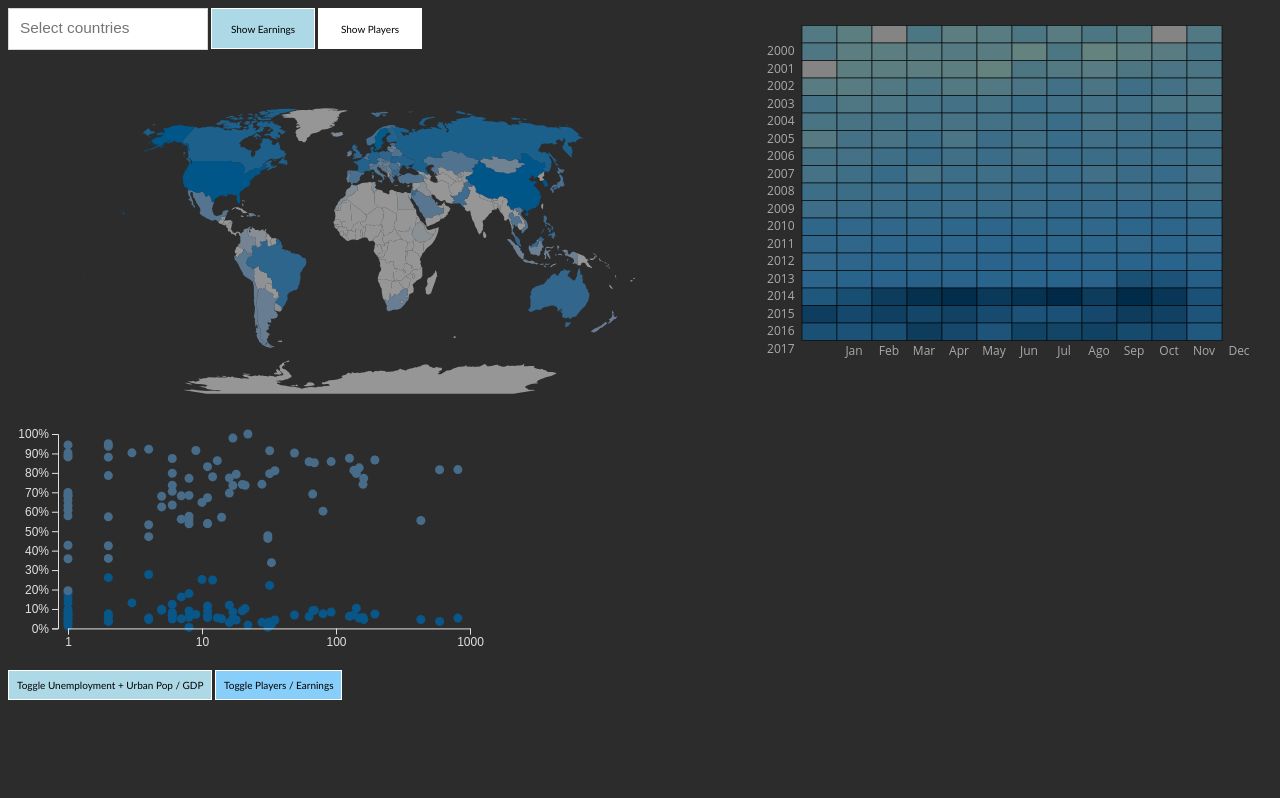
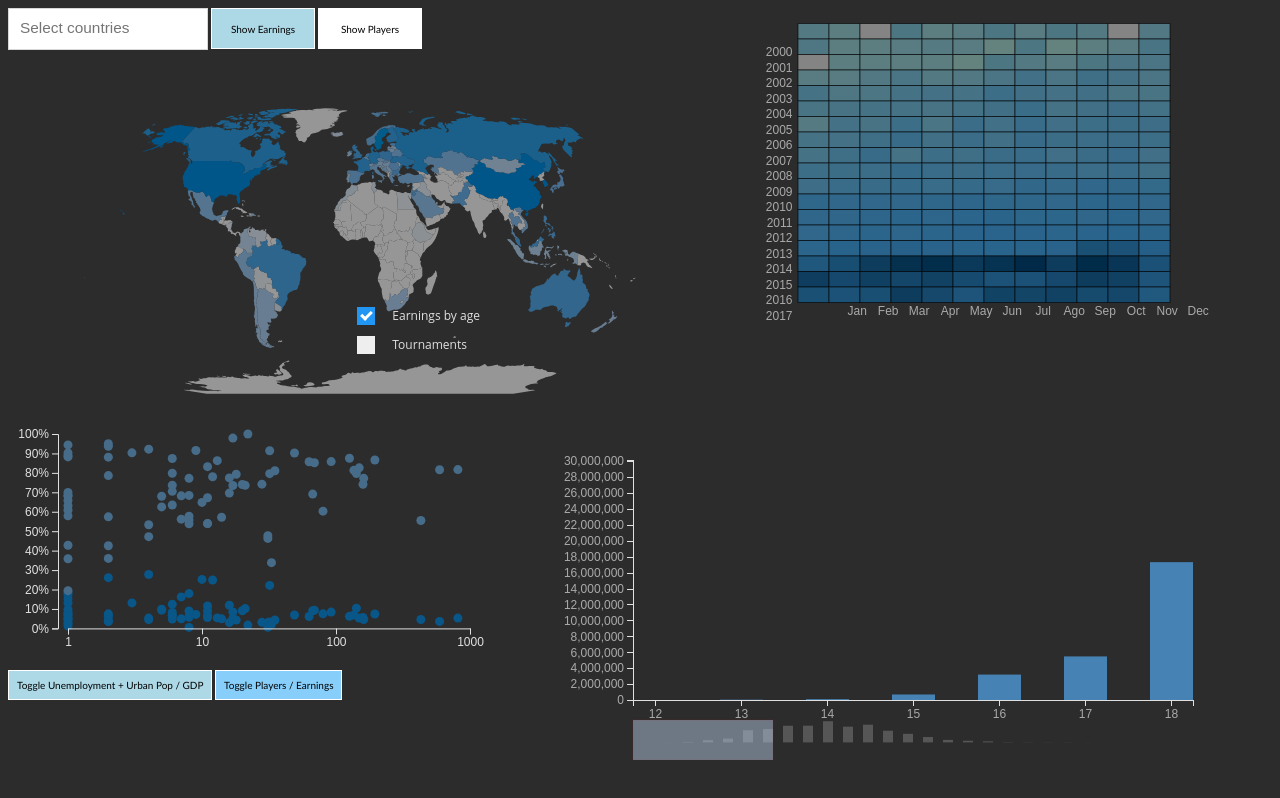
Before and after one commit to lucasrafael98/IV1819-esports, a plain HTML site: page d3/zz_main/index.html in a window 1280 px wide. Drawn offline with Linux system fonts and the light colour scheme.

Commit message:
Bar chart inside the main site.

```diff
--- a/d3/zz_main/css/barchart.css
+++ b/d3/zz_main/css/barchart.css
@@ -17,7 +17,7 @@ svg {
   .axis path,
   .axis line {
     fill: none;
-    stroke: #000;
+    stroke: rgb(224, 224, 224);
     shape-rendering: crispEdges;
   }
 
@@ -42,24 +42,28 @@ svg {
   }
 
   .chart-menu{
-      position: fixed;
-      right: 43%;
-      top: 4%;
+      position: absolute;
+      right: 100vh;
+      top: 24vw;
   }
 
   .chart-submenu{
       display: none;
+      position: absolute;
+      top: 0.5vh;
+      left: 6.5vw;
       padding-left: 2.3em;
       padding-top: 1em;
   }
 
   .container {
+      color: rgb(224, 224, 224);
       display: block;
       position: relative;
       padding-left: 35px;
       margin-bottom: 12px;
       cursor: pointer;
-      font-size: 19px;
+      font-size: 12px;
       -webkit-user-select: none;
       -moz-user-select: none;
       -ms-user-select: none;
@@ -80,8 +84,8 @@ svg {
       position: absolute;
       top: 0;
       left: 0;
-      height: 25px;
-      width: 25px;
+      height: 18px;
+      width: 18px;
       background-color: #eee;
   }
 
@@ -109,10 +113,10 @@ svg {
 
   /* Style the checkmark/indicator */
   .container .checkmark:after {
-      left: 9px;
-      top: 5px;
-      width: 5px;
-      height: 10px;
+      left: 6px;
+      top: 2px;
+      width: 4px;
+      height: 8px;
       border: solid white;
       border-width: 0 3px 3px 0;
       -webkit-transform: rotate(45deg);
--- a/d3/zz_main/index.html
+++ b/d3/zz_main/index.html
@@ -6,6 +6,7 @@
         <meta charset="utf-8"/>
         <link rel="stylesheet" href="css/style.css">
         <link rel="stylesheet" href="css/fastselect.css">
+        <link rel="stylesheet" href="css/barchart.css">
         <script>
             var hammerTest = "ff";
         </script>
@@ -14,6 +15,7 @@
         <script src="d3/d3-geo-projection.v2.min.js"></script>
         <script src="js/scatter.js" charset="utf-8"></script>
         <script src="js/heatmap.js" charset="utf-8"></script>
+        <script src="js/barchart.js" charset="utf-8"></script>
         <script src="js/jquery-3.3.1.min.js" charset="utf-8"></script>
         <script src="js/chloropleth.js" charset="utf-8"></script>
         <script src="js/fastsearch.js" charset="utf-8"></script>
@@ -218,5 +220,32 @@
             <span class="btn" id="togg-y">Toggle Unemployment + Urban Pop / GDP</span>
             <span class="btn" id="togg-x">Toggle Players / Earnings</span>
         </div>
+        <div class="superbchart">
+            <div id="barchart" style="position: absolute; top: 55vh; left: 44vw;"></div>
+            <div class="chart-menu">
+                <label class="container">
+                    <input id="check1" onchange="handleCheckBox(this)" type="checkbox" checked="checked">
+                    <span class="checkmark"></span>
+                    Earnings by age
+                </label>
+                <label class="container">
+                    <input id="check2" onchange="handleCheckBox(this)" type="checkbox">
+                    <span class="checkmark"></span>
+                    Tournaments
+                </label>
+                <div class="chart-submenu">
+                    <label class="container">
+                        <input id="check3" onchange="handleCheckBox(this)" type="checkbox">
+                        <span class="checkmark"></span>
+                    Earnings
+                    </label>
+                    <label class="container">
+                        <input id="check4" onchange="handleCheckBox(this)" type="checkbox">
+                        <span class="checkmark"></span>
+                    Quantity
+                    </label>
+                </div>
+            </div>
+        </div>
     </body>
 </html>
--- a/d3/zz_main/js/barchart.js
+++ b/d3/zz_main/js/barchart.js
@@ -31,9 +31,9 @@ function gen_vis(){
     var margin =  {top: 20, right: 10, bottom: 20, left: 70};
     var marginOverview = {top: 30, right: 10, bottom: 20, left: 70};
     var selectorHeight = 40;
-    var width = 1000 - margin.left - margin.right;
-    var height = 400 - margin.top - margin.bottom - selectorHeight;
-    var heightOverview = 80 - marginOverview.top - marginOverview.bottom;
+    var width = window.innerWidth * 0.5 - margin.left - margin.right;
+    var height = window.innerHeight * 0.4 - margin.top - margin.bottom - selectorHeight;
+    var heightOverview = window.innerHeight * 0.089 - marginOverview.top - marginOverview.bottom;
 
     var maxLength = d3.max(teams_sorted.map(function(d){ return d.TeamName.length}))
     var barWidth = maxLength * 3;
@@ -55,7 +55,7 @@ function gen_vis(){
     var xAxis  = d3.axisBottom().scale(xscale);
     var yAxis  = d3.axisLeft().scale(yscale);
 
-    var svg = d3.select("body").append("svg")
+    var svg = d3.select("#barchart").append("svg")
         .attr("width", width + margin.left + margin.right)
         .attr("height", height + margin.top + margin.bottom + selectorHeight);
 
@@ -107,7 +107,7 @@ function gen_vis(){
             .duration(1000)
             .attr("height", function(d) {return heightOverview - yOverview(d.earnings);})
             .attr("y", function (d) { return height + heightOverview + yOverview(d.earnings); })
-            .attr("x", function(d) { return xOverview(d.age) -5;})
+            .attr("x", function(d) { return xOverview(d.age) - 5;})
             .attr("width", function(d) { return xOverview.bandwidth();});
         rects = bars.selectAll("rect").data(earningsByAge)
             .transition()
@@ -158,13 +158,13 @@ function gen_vis(){
             .duration(1000)
             .attr("height", function(d) {return heightOverview - yOverview(d.TotalUSDPrize);})
             .attr("y", function (d) { return height + heightOverview + yOverview(d.TotalUSDPrize); })
-            .attr("x", function(d) { return xOverview(d.TeamName) - 117;})
+            .attr("x", function(d) { return xOverview(d.TeamName) - 84;})
             .attr("width", function(d) { return xOverview.bandwidth();});
         subBars.data(teams_sorted).enter().append("rect")
             .classed('subBar extra-subBar', true)
             .attr("height", function(d) {return heightOverview - yOverview(d.TotalUSDPrize);})
             .attr("y", function (d) { return height + heightOverview + yOverview(d.TotalUSDPrize); })
-            .attr("x", function(d) { return xOverview(d.TeamName) - 117;})
+            .attr("x", function(d) { return xOverview(d.TeamName) - 84;})
             .attr("width", function(d) { return xOverview.bandwidth();});
         displayed = d3.scaleQuantize()
             .domain([0, width])
--- a/d3/zz_main/js/chloropleth.js
+++ b/d3/zz_main/js/chloropleth.js
@@ -24,7 +24,7 @@ var colorPlayersScale = d3.scaleLinear()
 
 
 //Load Data
-var promises = [
+var promises_cl = [
   d3.json("data/world-110m.geojson"),
   d3.json("data/countries.json").then(function(d) {
     for(var country in d["countries"]) {
@@ -45,7 +45,7 @@ returnActualColorScale = function(info){
     return colorPlayersScale(info)
 }
 
-Promise.all(promises).then(function(values){
+Promise.all(promises_cl).then(function(values){
 
   var mSelect = $('.multipleSelect').fastselect({
     onItemSelect: function(item, value){
--- a/d3/zz_main/js/heatmap.js
+++ b/d3/zz_main/js/heatmap.js
@@ -22,7 +22,7 @@ function gen_heatmap(){
     let years = d3.range(2000,2018);
 
     let width = window.innerWidth / 2.4;
-	let gridSize = Math.floor(width / months.length * 0.8);
+	let gridSize = Math.floor(width / months.length * 0.7);
 	let height = (gridSize) * (years.length) / 2.35;
 
     let svg = d3.select('#heatmap')
```
Also changed, not shown: d3/zz_main/barchart.html (deleted, +0 -32 lines).
